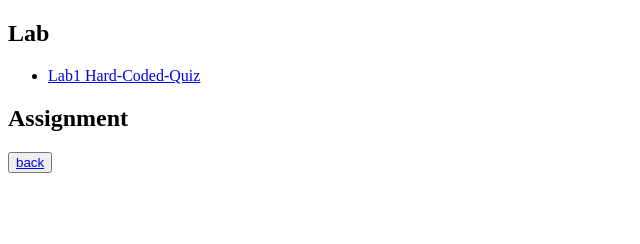
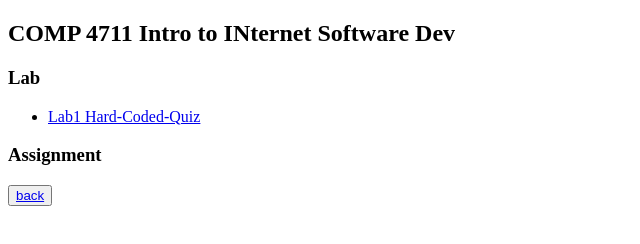
Before and after one commit to Jin-SukKim/Jin-SukKim.github.io, a plain HTML site: page COMP4711.html in a window 1280 px wide. Shown: the whole page, without its empty margins (0-640 px from the left). Drawn offline with Linux system fonts and the light colour scheme.

Commit message:
Update COMP4711.html

```diff
--- a/COMP4711.html
+++ b/COMP4711.html
@@ -6,12 +6,15 @@
 </head>
 <body>
 	<div>
-		<h2>Lab</h2>
+		<h2>COMP 4711 Intro to INternet Software Dev</h2>
+	</div>
+	<div>
+		<h3>Lab</h3>
 		<ul>
 			<li><a href="lab1/Lab1_quizQuestions.html">Lab1 Hard-Coded-Quiz</a></li>
 	</div>
 	<div>
-		<h2>Assignment</h2>
+		<h3>Assignment</h3>
 	</div>
 	<div>
 		<button onclick="true"><a href="index.html">back</a></button>
```
